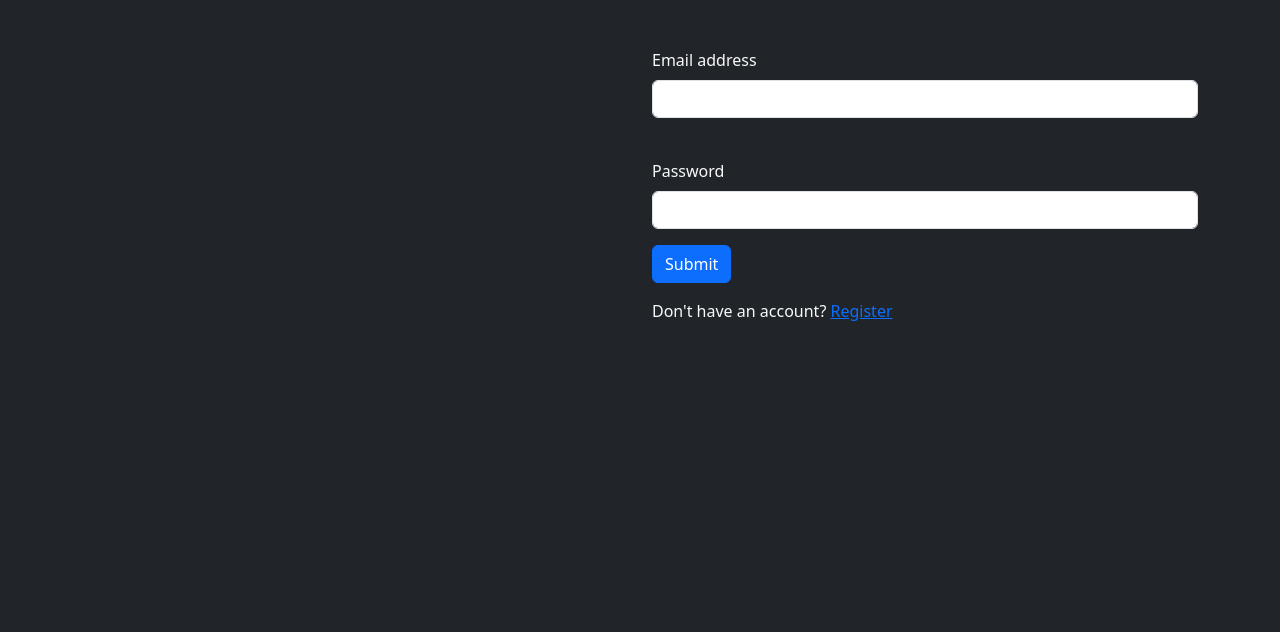
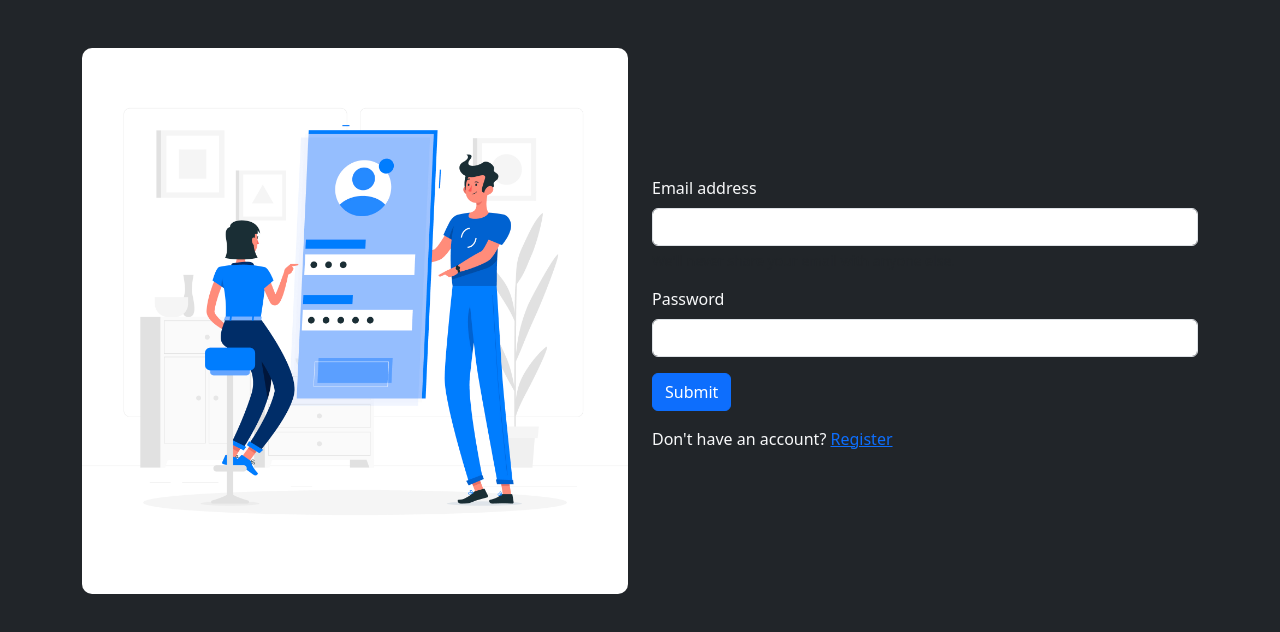
Before and after one commit to RavibhPatel/MERN_crud_contact_api, a React (Vite) app in the folder Client/: page / in a window 1280 px wide. Shown: the top 632 px of the page. Built offline with nearby package versions, Linux system fonts and the light colour scheme.

Commit message:
some small change for design

```diff
--- a/Client/src/components/Logout/Logout.jsx
+++ b/Client/src/components/Logout/Logout.jsx
@@ -9,7 +9,7 @@ const Logout = () => {
         localStorage.removeItem("authToken");
 
         // Redirect the user to the login page
-        navigate("/login");
+        navigate("/");
       }, [navigate]);
   return (
     <div>
--- a/Client/src/components/contact/Contact.jsx
+++ b/Client/src/components/contact/Contact.jsx
@@ -1,4 +1,6 @@
 import React, { useEffect, useState } from 'react';
+import '../../../node_modules/bootstrap/dist/css/bootstrap.css';
+import '../../../node_modules/bootstrap/dist/js/bootstrap.js';
 import axios from 'axios';
 import AddContact from './AddContact';
 import Logout from '../Logout/Logout';
--- a/Client/src/components/login/Login.jsx
+++ b/Client/src/components/login/Login.jsx
@@ -29,9 +29,11 @@ const Login = () => {
     }
   return (
     <div className='container'>
-        <div className="row">
+        <div className="row align-items-center justify-content-between">
             <div className="col-md-6">
-
+                <div style={{"borderRadius":"10px", "overflow":"hidden"}}>
+                    <img src="/images/login-side-image.jpg" alt="" className=" img-fluid w-100"/>
+                </div>
             </div>
             <div className="col-md-6">
             {error && <p style={{ color: "red" }}>{error}</p>}
```
Also changed, not shown: Client/public/images/login-side-image.jpg (added).
